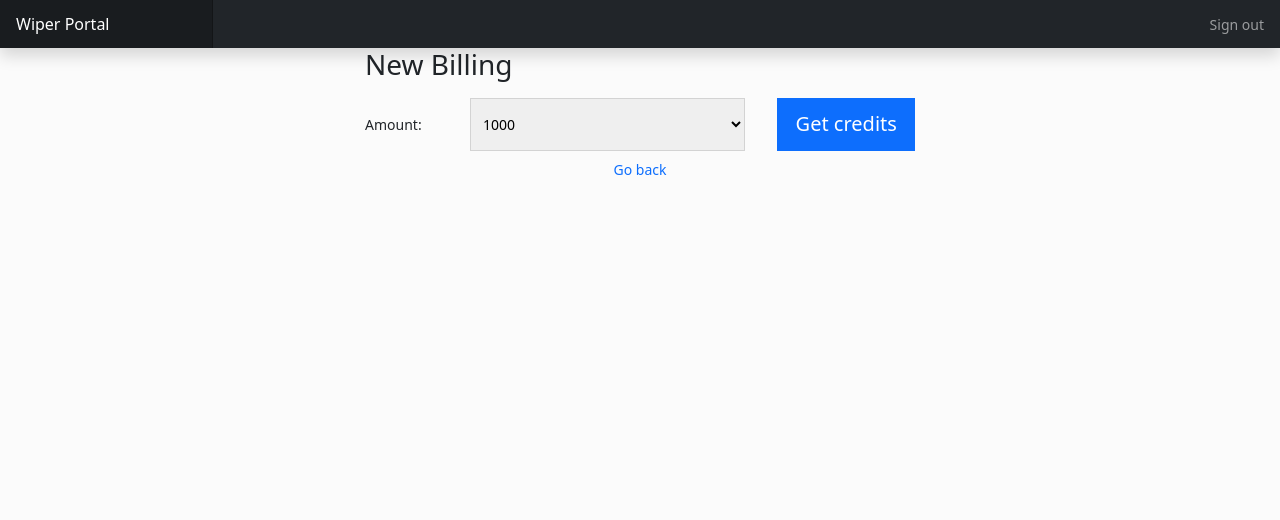
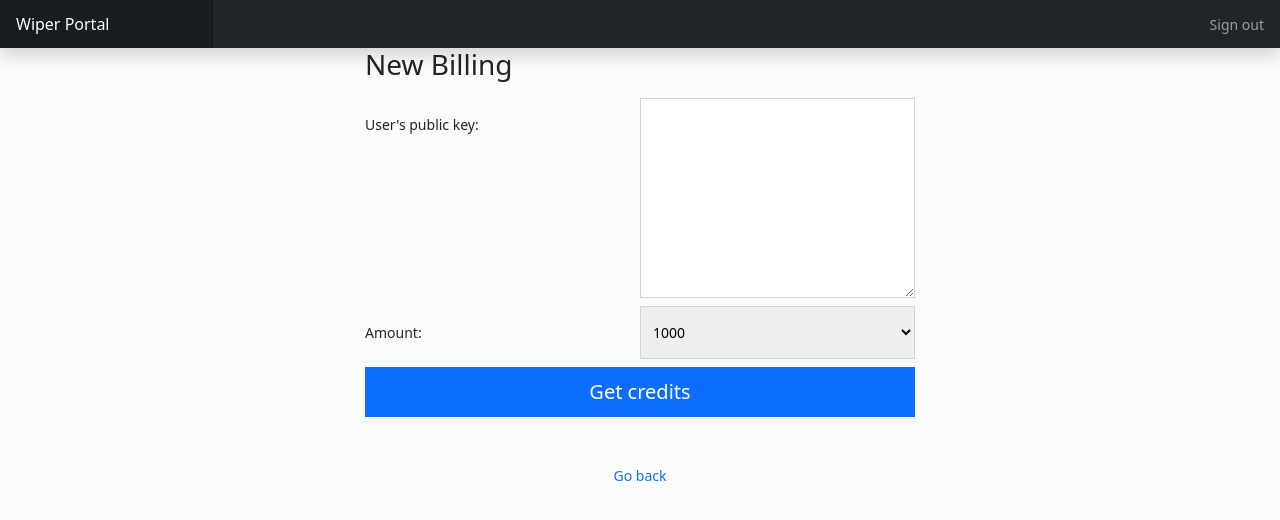
Before and after one commit to DenisBurimov/grizzly_mma, a Flask app: page /billing_add in a window 1280 px wide. Shown: the top 520 px of the page. Run offline with Flask 2, Linux system fonts and the light colour scheme; a user stored in the database is signed in; some libraries are stand-ins or nearby versions.

Commit message:
Billing works but without a QR-scanner

```diff
--- a/app/controllers/java_server.py
+++ b/app/controllers/java_server.py
@@ -3,12 +3,12 @@ from urllib.parse import urljoin
 from flask import current_app as app
 
 
-def get_paid_qrcode(credits: int) -> bytes:
+def get_paid_qrcode(users_public_key: str, credits: int) -> bytes:
     base_url = app.config["URL_JAVA_SRV"]
     assert base_url
     url = urljoin(base_url, "/credit")
     data = {
-        "key": app.config["JAVA_SERVER_KEY"],
+        "key": users_public_key,
         "amount": credits,
     }
 
--- a/app/forms/billing.py
+++ b/app/forms/billing.py
@@ -1,6 +1,6 @@
 from flask_wtf import FlaskForm
-from wtforms import SubmitField, SelectField
-from wtforms.validators import InputRequired
+from wtforms import TextAreaField, SubmitField, SelectField
+from wtforms.validators import InputRequired, DataRequired
 
 
 class BillingForm(FlaskForm):
@@ -11,6 +11,9 @@ class BillingForm(FlaskForm):
         (1500, 1500),
         (2500, 2500),
     ]
+
+    users_public_key = TextAreaField("User's public key", [DataRequired()])
+
     credits = SelectField(
         "Amount", coerce=int, validators=[InputRequired()], choices=PAY_OPTIONS
     )
--- a/app/static/css/custom_forms.css
+++ b/app/static/css/custom_forms.css
@@ -31,6 +31,10 @@ body {
 .hit-input {
   width: 70%;
   border: 1px solid lightgrey;
+}
+
+.hit-input-textarea {
+  min-height: 200px;
 }
 
 .copy_button {
--- a/app/templates/billing/add_billing.html
+++ b/app/templates/billing/add_billing.html
@@ -15,12 +15,18 @@
       <h1 class="h3 mb-3">New Billing</h1>
 
       <div class="hit-fieldset d-flex justify-content-between pb-2 w-100">
+        <p class="me-3 pt-3">{{form.users_public_key.label}}: </p>
+        {{form.users_public_key(class='hit-input hit-input-textarea w-50 px-2')}}
+      </div>
+
+      <div class="hit-fieldset d-flex justify-content-between pb-2 w-100">
         <p class="me-3 pt-3">{{form.credits.label}}: </p>
         {{form.credits(type="username", class='hit-input w-50 px-2')}}
-        {{form.submit(class='w-25 btn btn-lg btn-primary')}}
       </div>
 
-      <div class="d-flex justify-content-center">
+      {{form.submit(class='user_form_submit w-100 btn btn-lg btn-primary')}}
+
+      <div class="d-flex justify-content-center mt-5">
         <p><a class="user_update" href="{{ url_for('billings.billings_page') }}">Go back</a></p>
       </div>
 
--- a/app/views/billings.py
+++ b/app/views/billings.py
@@ -42,7 +42,7 @@ def billing_add():
         billing = Billing(
             user_id=current_user.id,
             credits=form.credits.data,
-            qrcode=get_paid_qrcode(form.credits.data),
+            qrcode=get_paid_qrcode(form.users_public_key.data, form.credits.data),
         )
         billing.save()
 
--- a/config.py
+++ b/config.py
@@ -43,8 +43,6 @@ class BaseConfig(object):
 
     BASE_MDM_API_URL = os.environ.get("BASE_MDM_API_URL", None)
     MDM_API_KEY = os.environ.get("MDM_API_KEY", None)
-
-    JAVA_SERVER_KEY = os.environ.get("JAVA_SERVER_KEY", "unknown key value")
 
     @staticmethod
     def configure(app):
```
